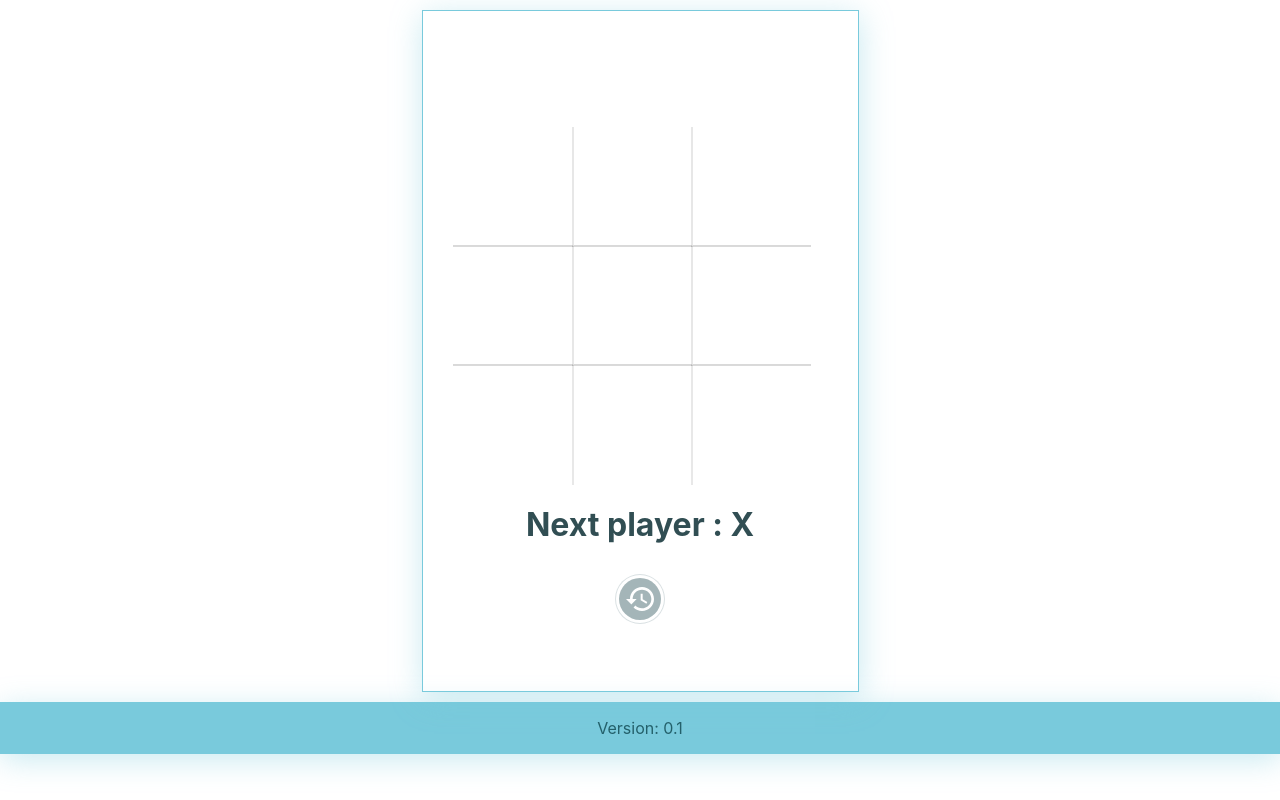
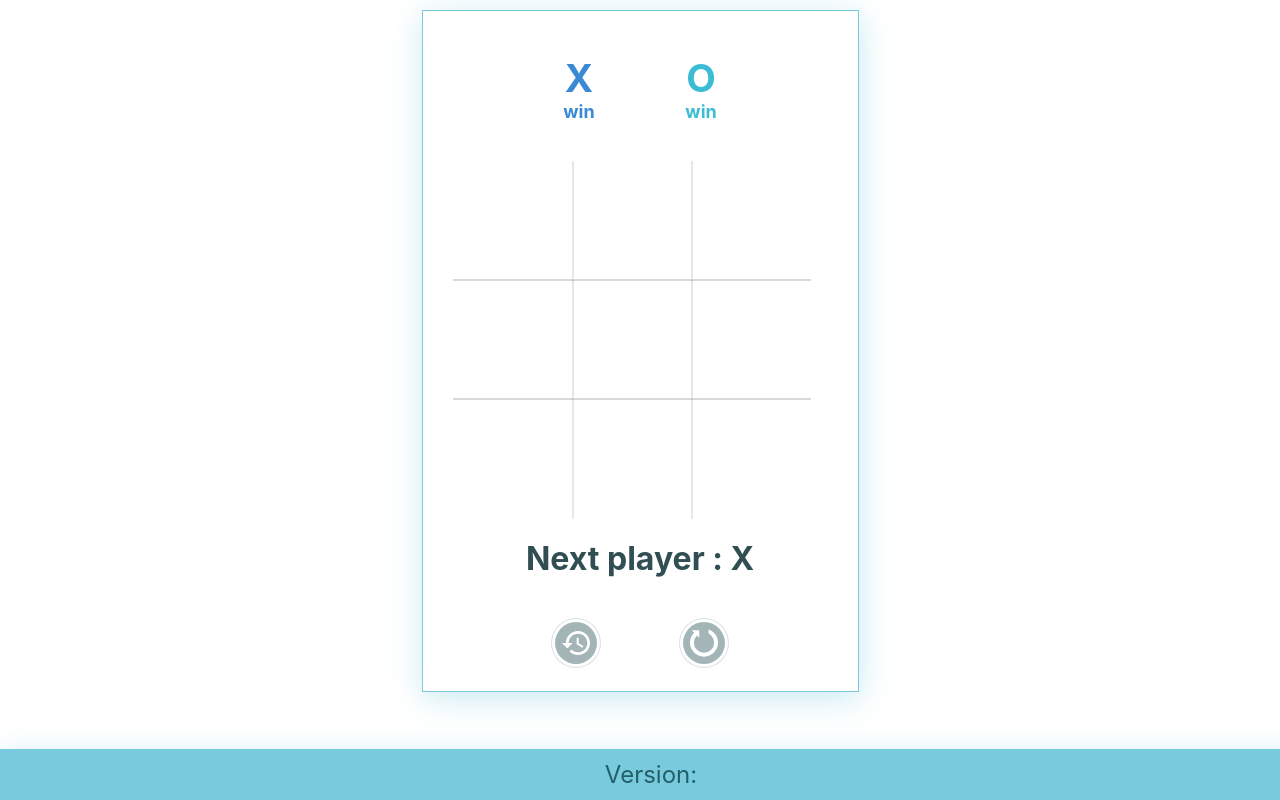
Before and after one commit to mohawwadrez/tictoctoetask, a React (Create React App) app: page / in a window 1280 px wide. Built offline with nearby package versions, Linux system fonts and the light colour scheme.

Commit message:
fix ui , counter win

```diff
--- a/src/App.js
+++ b/src/App.js
@@ -1,6 +1,7 @@
 import React, { useEffect, useState } from "react";
 import { Col, Row } from "antd";
-import Icon from './icon';
+import Icon from "./assets/icon";
+import Reset from "./assets/reset";
 import "./App.scss";
 export const APP_VERSION = process.env.REACT_APP_VERSION;
 
@@ -109,6 +110,54 @@ const Game = () => {
     ? "Game Draw"
     : "Next player : " + (state.xIsNext ? "X" : "O");
 
+  const [x, setx] = useState(localStorage.getItem("x"));
+  const [o, seto] = useState(localStorage.getItem("o"));
+  useEffect(() => {
+    if (winner === "X") {
+      localStorage.setItem(
+        "x",
+        localStorage.getItem("x") === undefined
+          ? 1
+          : Number(localStorage.getItem("x")) + 1
+      );
+      seto(
+        localStorage.getItem("x") === undefined
+          ? 1
+          : Number(localStorage.getItem("x"))
+      );
+    }
+  }, [winner]);
+  useEffect(() => {}, [o]);
+  useEffect(() => {}, [x]);
+  useEffect(() => {
+    if (winner === "O") {
+      localStorage.setItem(
+        "o",
+        localStorage.getItem("o") === undefined
+          ? 1
+          : Number(localStorage.getItem("o")) + 1
+      );
+      seto(
+        localStorage.getItem("o") === undefined
+          ? 1
+          : Number(localStorage.getItem("o"))
+      );
+    }
+  }, [winner]);
+  const deleteitem = () => {
+    localStorage.removeItem("x");
+    localStorage.removeItem("o");
+    setx(0);
+    seto(0);
+  };
+
+  useEffect(() => {
+    setx(localStorage.getItem("x"));
+  }, [x]);
+  useEffect(() => {
+    seto(localStorage.getItem("o"));
+  }, [o]);
+
   return (
     <div className="game">
       {isShow ? (
@@ -119,16 +168,31 @@ const Game = () => {
           {moves}
         </div>
       ) : null}
-      <div className="game-info">
-        <div className="status"></div>
+
+      <div className="win-status">
+        <div className="x">
+          X <br></br>
+          <div className="text-win-x">{x} win</div>
+        </div>
+        <div className="o">
+          O <br></br>
+          <div className="text-win-o">{o} win</div>
+        </div>
       </div>
+
       <div className="game-board">
         <Board squares={current.squares} onClick={handleClick} />
       </div>
+      <div className="winner">
+        <div className="status">{status}</div>
+      </div>
+
       <div className="game-info">
-        <div className="status">{status}</div>
-        <button className="historybtn" onClick={() => setisShow(true)}>
-        <Icon className="hisico"></Icon>
+        <button onClick={() => setisShow(true)}>
+          <Icon></Icon>
+        </button>
+        <button onClick={() => deleteitem()}>
+          <Reset></Reset>
         </button>
       </div>
     </div>
@@ -161,7 +225,11 @@ const App = () => {
       <header className="App-header">
         <Game />
       </header>
-      <footer>Version: {APP_VERSION}</footer>
+      <footer>
+        <div>
+        Version: {APP_VERSION}
+        </div>
+        </footer>
     </div>
   );
 };
--- a/src/App.scss
+++ b/src/App.scss
@@ -6,7 +6,7 @@
     margin: 10px auto;
     min-width: 320px;
     max-width: 375px;
-    height: 100vh;
+
     min-height: 600px;
     max-height: 600px;
     box-shadow: 1px 6px 30px 0 rgba(121, 202, 220, 0.4);
@@ -16,6 +16,8 @@
     position: relative;
     @media screen and (max-width: 600px) {
       padding: 0.5px;
+      min-height: 650px;
+      max-height: 650px;
     }
   }
   .board-row {
@@ -38,7 +40,7 @@
     .square:hover {
       -webkit-transition: background-color 0.5s ease;
       transition: background-color 0.5s ease;
-      background-color: #0d3a42;
+      background-color: #bddaec4f;
       cursor: pointer;
     }
     .square:nth-child(1) {
@@ -63,16 +65,45 @@
     display: flex;
     justify-content: center;
     flex-direction: column;
+    .win-status {
+      padding: 40px 20px;
+      font-size: 2rem;
+      font-weight: bolder;
+      display: flex;
+      justify-content: space-evenly;
+      .x {
+        font-size: larger;
+        color: #3989d4;
+        .text-win-x {
+          font-size: large;
+        }
+      }
+      .o {
+        font-size: larger;
+        color: #39bcd4;
+        .text-win-o {
+          font-size: large;
+        }
+      }
+    }
     .game-board {
       display: flex;
       justify-content: center;
       flex-direction: column;
+    }
+    .winner {
+      padding: 20px;
+      font-size: 2rem;
+      font-weight: bolder;
+      color: #314e53;
     }
     .game-info {
       padding: 20px;
       font-size: 2rem;
       font-weight: bolder;
       color: #314e53;
+      display: flex;
+      justify-content: space-evenly;
       li {
         list-style-type: none;
       }
@@ -80,10 +111,15 @@
         padding: 0;
       }
       .status {
-        margin-bottom: 30px;
+        margin-bottom: 20px;
+        display: flex;
+        justify-content: space-around;
+      }
+      .win-status {
+        display: flex;
+        justify-content: space-around;
       }
       button {
-
         color: #a4b5b8;
         background-color: #fff;
         width: 50px;
@@ -120,6 +156,44 @@
       button:hover {
         outline: none;
       }
+      button:nth-child(2) {
+        color: #a4b5b8;
+        background-color: #fff;
+        width: 50px;
+        height: 50px;
+        border-radius: 50%;
+        padding: 10px;
+        border: 1px solid rgba(164, 181, 184, 0.4);
+        position: relative;
+        cursor: pointer;
+        transition: border 0.2s ease-in-out;
+        svg {
+          position: relative;
+        }
+        &::before {
+          outline: none;
+          content: "";
+          position: absolute;
+          background-color: #a4b5b8;
+          width: 42px;
+          height: 42px;
+          border-radius: 50%;
+          top: 3px;
+          left: 3px;
+          transition: background 0.2s ease-in-out;
+        }
+        &:hover,
+        &:focus {
+          border-color: rgba(39, 125, 180, 0.4);
+          outline: none;
+          &::before {
+            background-color: #277db4;
+          }
+        }
+      }
+      button:nth-child(2):hover {
+        outline: none;
+      }
     }
   }
   .movesBtn {
@@ -143,12 +217,14 @@
     outline: none;
   }
   footer {
-    font-size: 1rem;
+    font-size: 1.5rem;
     color: #235f69;
-    display: flex;
-    align-items: center;
-    justify-content: center;
-    height: 50px;
+    position: fixed;
+    left: 0;
+    bottom: 0;
+    width: 100vw;
+    padding: 10px;
+    text-align: center;
     background-color: #79cadc;
     box-shadow: 1px 6px 30px 0 rgba(121, 202, 220, 0.4);
     border: 1px solid #79cadc;
--- /dev/null
+++ b/src/assets/reset.js
@@ -0,0 +1,22 @@
+import React from "react";
+
+function Reset() {
+  return (
+    <svg
+      xmlns="http://www.w3.org/2000/svg"
+      width="100%"
+      height="100%"
+      fill="white"
+      x="0"
+      y="0"
+      enableBackground="new 0 0 14.155 14.155"
+      version="1.1"
+      viewBox="0 0 14.155 14.155"
+      xmlSpace="preserve"
+    >
+      <path d="M12.083 1.887A7.054 7.054 0 009.356.19v2.135c.48.239.935.55 1.334.95a5.118 5.118 0 010 7.229 5.123 5.123 0 01-7.229 0 5.121 5.121 0 010-7.229c.005-.006.021-.016.028-.025h.002l1.181 1.179L4.665.685.923.68l1.176 1.176a.118.118 0 01-.027.031 7.078 7.078 0 1010.011 0z"></path>
+    </svg>
+  );
+}
+
+export default Reset;
```
Also changed, not shown: src/assets/icon.js (renamed from src/icon.js), 1 other file (tests, documents, lock files or other folders).
